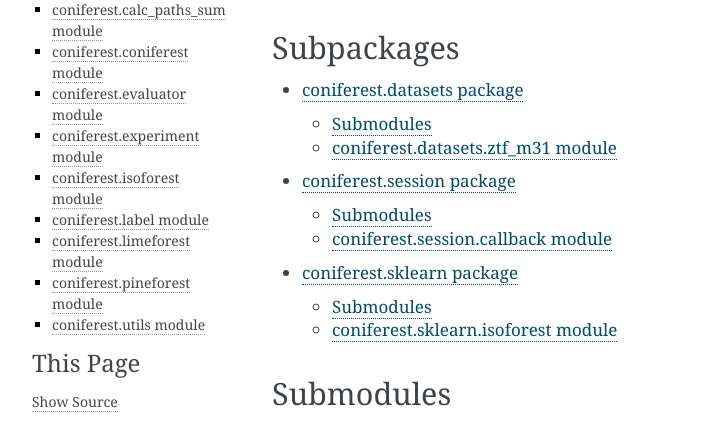
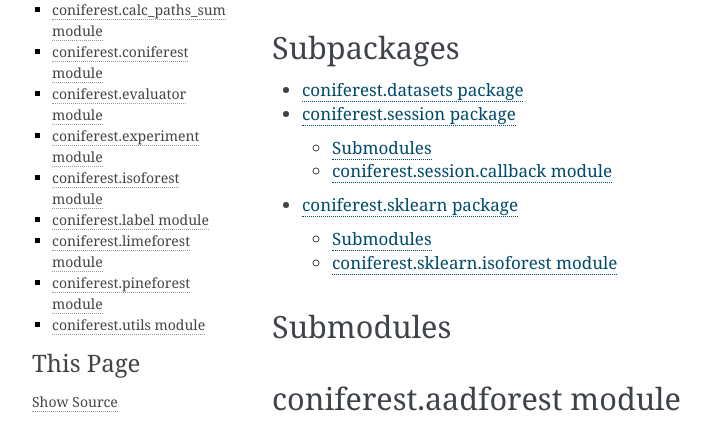
Before and after one commit to snad-space/coniferest, a Sphinx documentation site: the page built from docs/coniferest.rst, in a window 1280 px wide and 900 px high, cut to the strip 200-625 px from the top of the window. Shown: the whole strip, without its empty margins (148-859 px from the left). Built offline with Sphinx 7.4.7, drawn with Linux system fonts in a browser that asks for light colours.

Commit message:
Add missed coniferest.datasets.plasticc_gp to coniferest.datasets.rst

```diff
--- a/docs/coniferest.datasets.rst
+++ b/docs/coniferest.datasets.rst
@@ -1,13 +1,7 @@
 coniferest.datasets package
 ===========================
 
-Submodules
-----------
-
-coniferest.datasets.ztf\_m31 module
------------------------------------
-
-.. automodule:: coniferest.datasets.ztf_m31
+.. automodule:: coniferest.datasets
    :members:
    :undoc-members:
    :show-inheritance:
```
